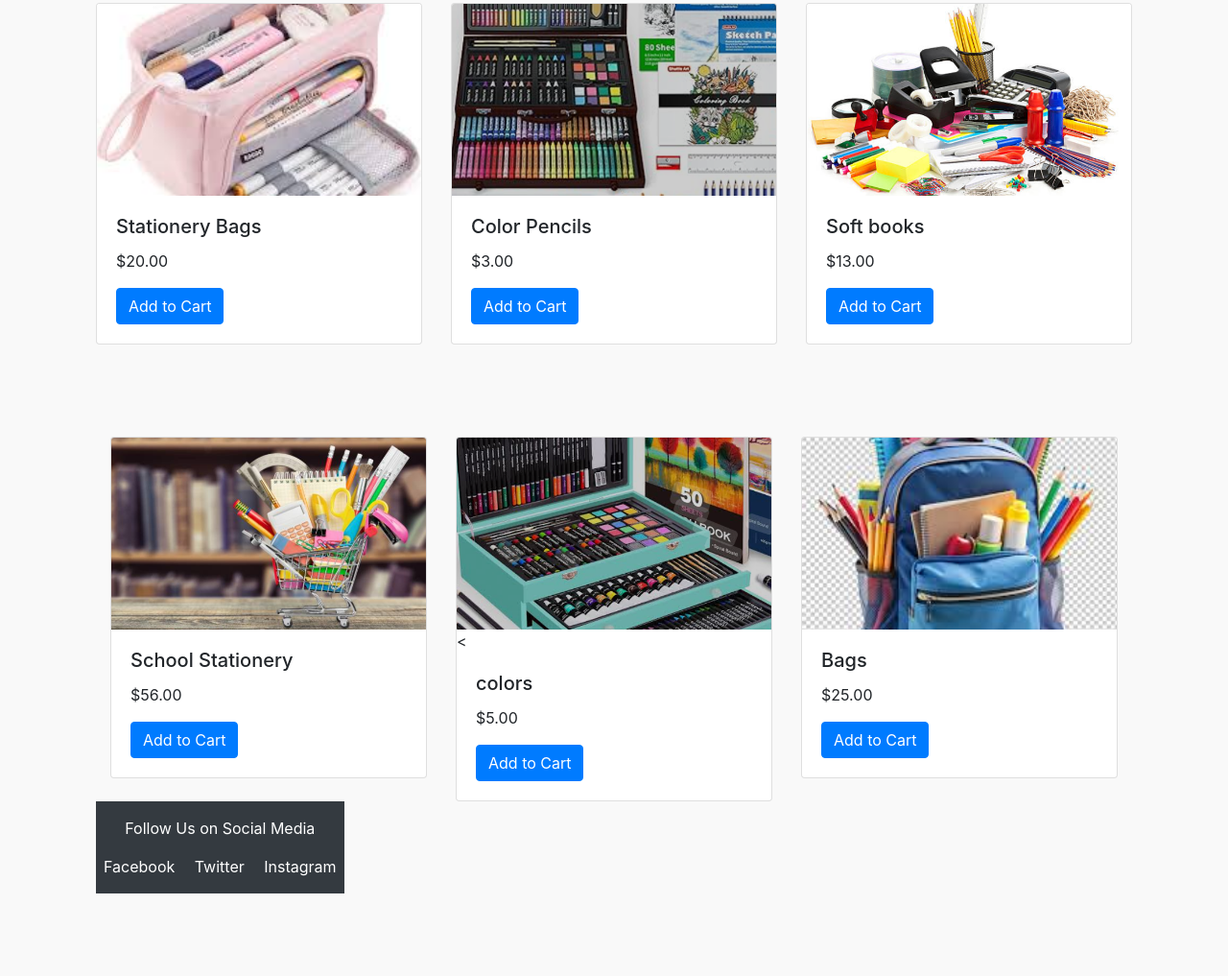
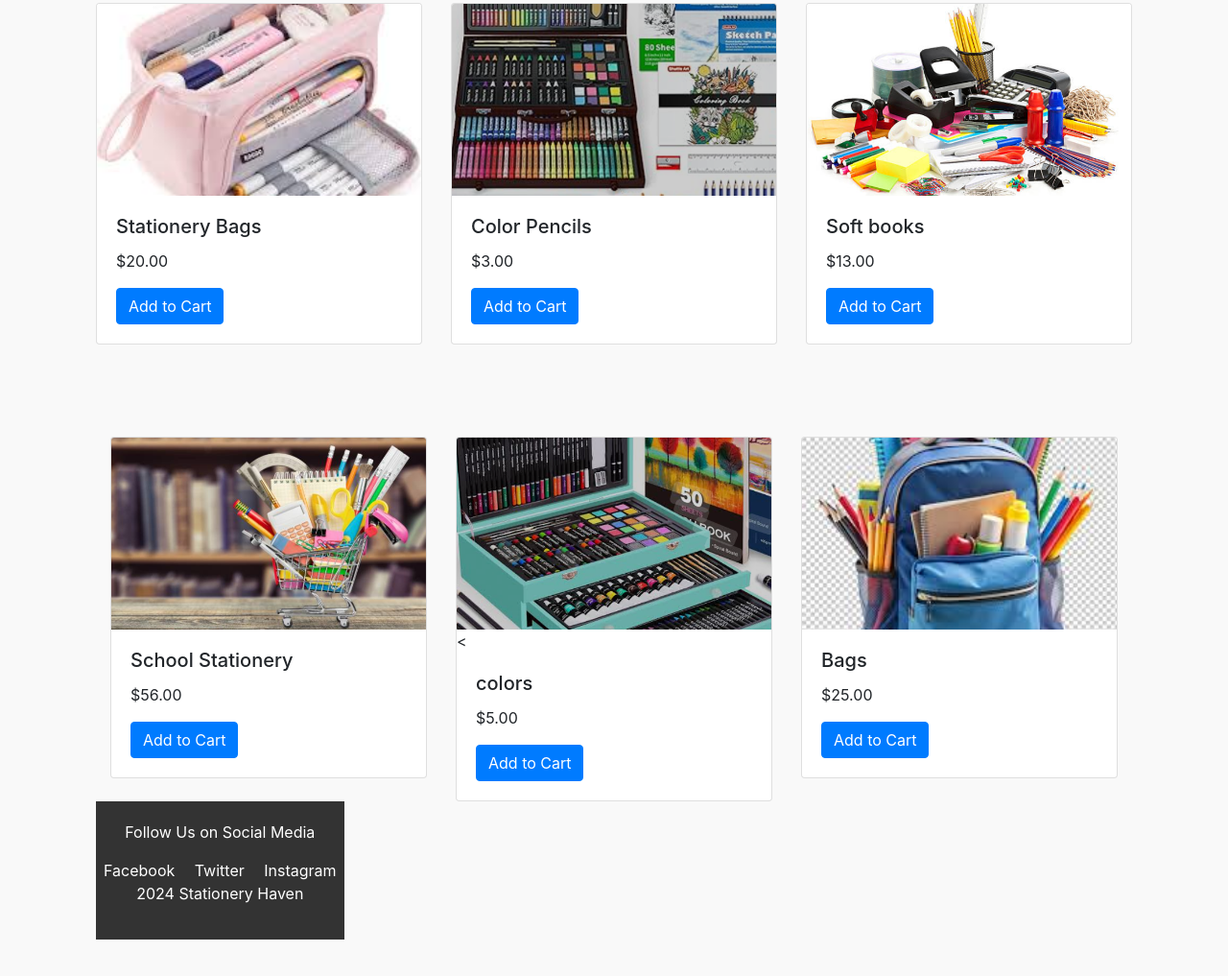
Before and after one commit to KAWUMA-24/stationery-Yaven, a plain HTML site: page products.html in a window 1280 px wide. Shown: the part 615-1632 px from the top of the page at 96% size. Before the commit the page ends 1594 px from the top, so only its background shows below. Drawn offline with nearby package versions, Linux system fonts and the light colour scheme.

Commit message:
Update products.html

```diff
--- a/products.html
+++ b/products.html
@@ -139,11 +139,12 @@
 
       <br><br><br>
 
-    <footer class="bg-dark text-white text-center py-3">
+    <footer >
         <p>Follow Us on Social Media</p>
         <a href="#" class="text-white mx-2">Facebook</a>
         <a href="#" class="text-white mx-2">Twitter</a>
         <a href="#" class="text-white mx-2">Instagram</a>
+        <p> 2024 Stationery Haven</p>
     </footer>
     <script src="https://code.jquery.com/jquery-3.5.1.slim.min.js"></script>
     <script src="https://cdn.jsdelivr.net/npm/@popperjs/core@2.9.2/dist/umd/popper.min.js"></script>
```
